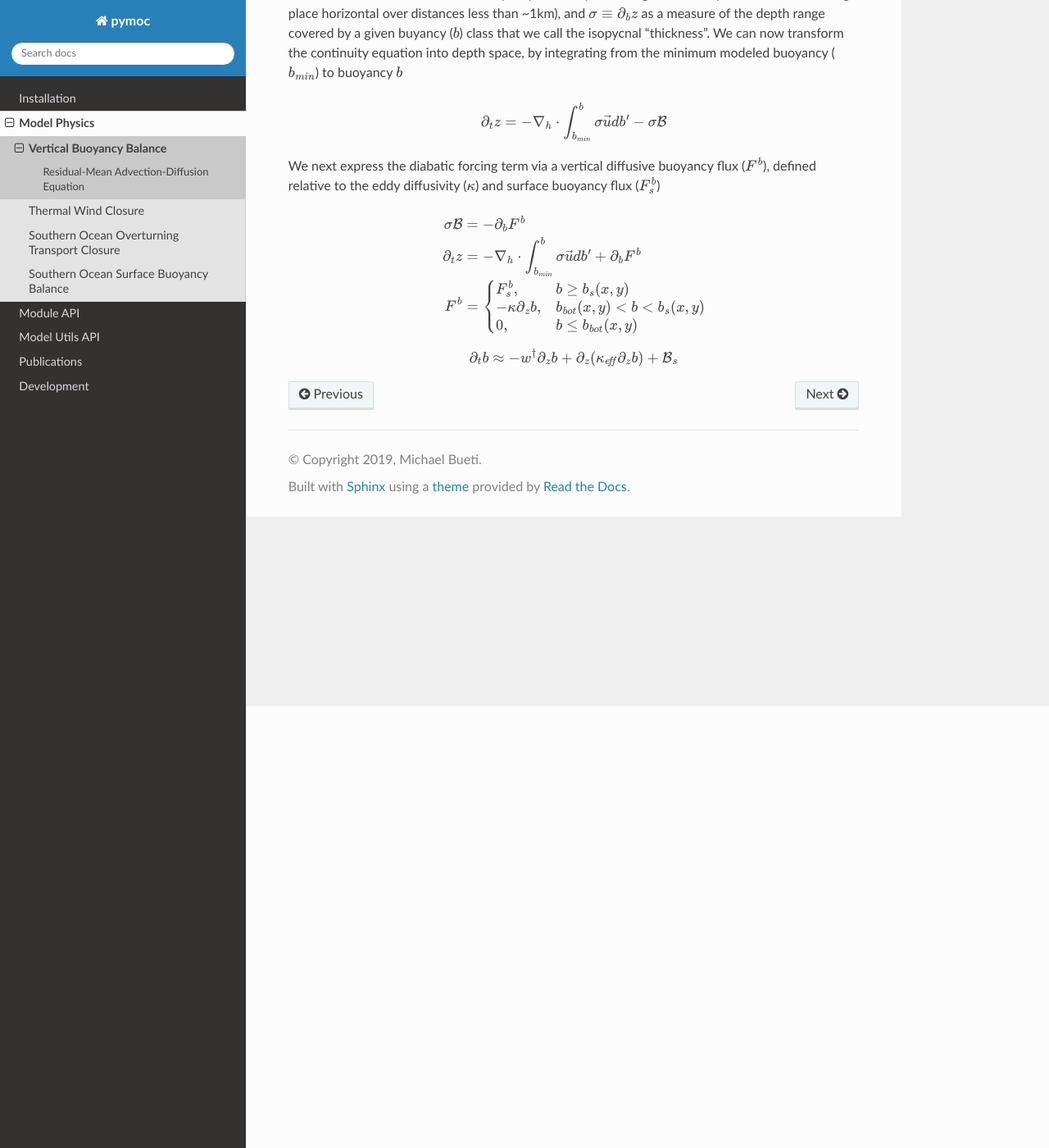
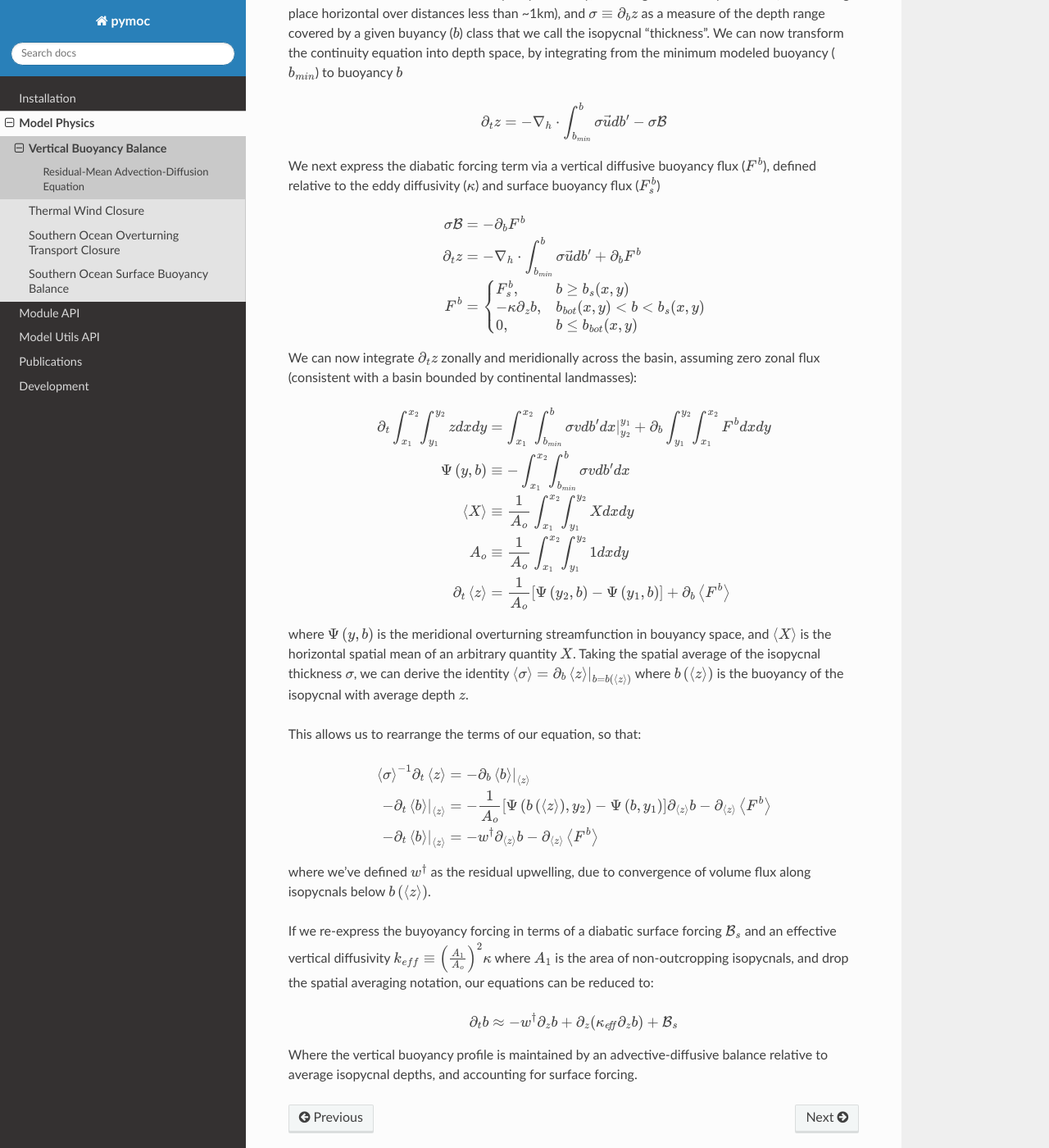
Before and after one commit to pymoc/pymoc, a Sphinx documentation site: the page built from docs/model-physics/vertical-buoyancy-balance.rst, in a window 1280 px wide and 1400 px high, scrolled down 539 px. Shown: the whole window at 82% size. Built offline with Sphinx 7.4.7 and the Read the Docs theme 2.0.0, drawn with Linux system fonts in a browser that asks for light colours.

Commit message:
Document the physics of the vertical buoyancy budget

```diff
--- a/docs/model-physics/vertical-buoyancy-balance.rst
+++ b/docs/model-physics/vertical-buoyancy-balance.rst
@@ -48,6 +48,43 @@ defined relative to the eddy diffusivity (:math:`\kappa`) and surface buoyancy f
     \end{cases}
   \end{aligned}
 
+We can now integrate :math:`\partial_t z` zonally and meridionally across the basin, assuming zero zonal
+flux (consistent with a basin bounded by continental landmasses):
+
+.. math::
+
+  \begin{aligned}
+  \partial_t\int_{x_1}^{x_2}\!\int_{y_1}^{y_2}zdxdy &=
+    \int_{x_1}^{x_2}\!\int_{b_{min}}^b \sigma vdb^\prime \left.dx\right|_{y_2}^{y_1} +
+    \partial_b\int_{y_1}^{y_2}\!\int_{x_1}^{x_2}F^bdxdy \\
+    \Psi\left(y, b\right) &\equiv -\int_{x_1}^{x_2}\!\int_{b_{min}}^b \sigma vdb^\prime dx \\
+    \left<X\right> &\equiv \frac{1}{A_o}\int_{x_1}^{x_2}\!\int_{y_1}^{y_2}Xdxdy \\
+    A_o &\equiv \frac{1}{A_o}\int_{x_1}^{x_2}\!\int_{y_1}^{y_2}1dxdy \\
+    \partial_t\left<z\right> &= \frac{1}{A_o}\left[\Psi\left(y_2, b\right) - \Psi\left(y_1, b\right)\right] + \partial_b\left<F^b\right>
+  \end{aligned}
+
+where :math:`\Psi\left(y, b\right)` is the meridional overturning streamfunction in bouyancy space, and
+:math:`\left<X\right>` is the horizontal spatial mean of an arbitrary quantity :math:`X`. Taking the spatial
+average of the isopycnal thickness :math:`\sigma`, we can derive the identity
+:math:`\left.\left<\sigma\right>=\partial_b\left<z\right>\right|_{b=b\left(\left<z\right>\right)}` where
+:math:`b\left(\left<z\right>\right)` is the buoyancy of the isopycnal with average depth :math:`z`.
+
+This allows us to rearrange the terms of our equation, so that:
+
+.. math::
+
+  \begin{aligned}
+  \left<\sigma\right>^{-1}\partial_t\left<z\right> &= \left.-\partial_b\left<b\right>\right|_{\left<z\right>} \\
+  \left.-\partial_t\left<b\right>\right|_{\left<z\right>} &= -\frac{1}{A_o}\left[\Psi\left(b\left(\left<z\right>\right), y_2\right) - \Psi\left(b, y_1\right)\right]\partial_{\left<z\right>}b-\partial_{\left<z\right>}\left<F^b\right> \\
+  \left.-\partial_t\left<b\right>\right|_{\left<z\right>} &= -w^\dagger\partial_{\left<z\right>}b-\partial_{\left<z\right>}\left<F^b\right>
+  \end{aligned}
+
+where we've defined :math:`w^\dagger` as the residual upwelling, due to convergence of volume flux along isopycnals
+below :math:`b\left(\left<z\right>\right)`.
+
+If we re-express the buyoyancy forcing in terms of a diabatic surface forcing :math:`\mathcal{B}_s` and an effective
+vertical diffusivity :math:`k_{eff}\equiv\left(\frac{A_1}{A_o}\right)^2\kappa` where :math:`A_1` is the area of non-outcropping
+isopycnals, and drop the spatial averaging notation, our equations can be reduced to:
 
 .. math::
 
@@ -55,5 +92,7 @@ defined relative to the eddy diffusivity (:math:`\kappa`) and surface buoyancy f
   \partial_t b \approx -w^\dagger\partial_zb+\partial_z(\kappa_{e\!f\!f}\partial_zb)+\mathcal{B}_s
   \end{aligned}
 
+Where the vertical buoyancy profile is maintained by an advective-diffusive balance relative to average isopycnal depths,
+and accounting for surface forcing.
 
 .. _`Munk (1966)`: https://doi.org/10.1016/0011-7471(66)90602-4
```
